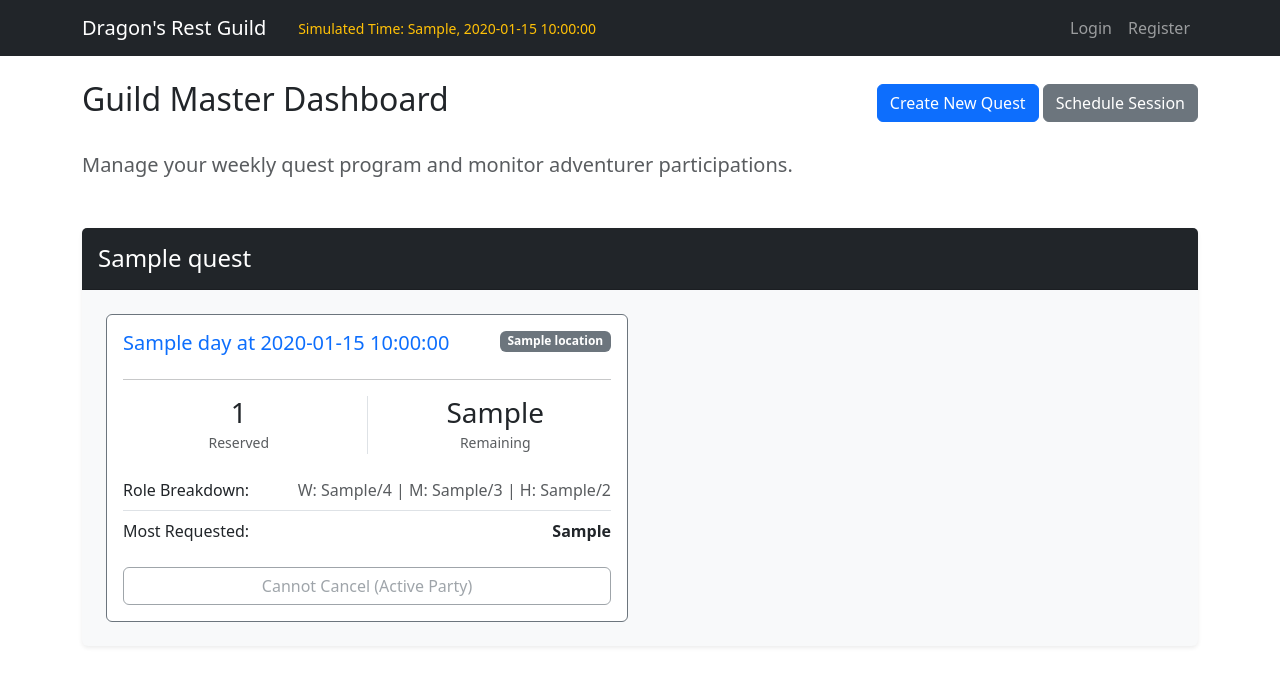
After one commit to mehranyom/IWAProject, a Flask app: template templates/gm_dashboard.html in a window 1280 px wide. The commit adds this page. Shown: the top 686 px of the page. Run offline with Flask 3, Linux system fonts and the light colour scheme; the template is opened without the code that fills it: most values are stand-ins (such as "Sample title", 1, 10 or a date in 2020).

Commit message:
guild master dashboard

```diff
--- a/app.py
+++ b/app.py
@@ -9,6 +9,8 @@ from flask_login import (
 from datetime import datetime, timedelta
 import db
 import util
+
+
 app = Flask(__name__)
 
 # Required by Flask for session management
@@ -145,7 +147,7 @@ def profile():
 @app.route('/profile/cancel/<int:participation_id>', methods=['POST'])
 @login_required
 def cancel_booking(participation_id):
-    if current_user.role != 'adventurer':
+    if current_user.role != 'Adventurer':
         return redirect(url_for('index'))
 
     # 1. Fetch the record to ensure it belongs to this user
@@ -165,5 +167,65 @@ def cancel_booking(participation_id):
     flash("Quest participation cancelled successfully.", "success")
     return redirect(url_for('profile'))
 
+@app.route('/gm/dashboard')
+@login_required
+def gm_dashboard():
+    # 1. Security Check
+    if current_user.role != 'Guild Master':
+        flash("Access denied. Only Guild Masters can view this page.", "danger")
+        return redirect(url_for('profile'))
+
+    raw_stats = db.get_gm_dashboard_stats()
+    quests_grouped = {}
+
+    # 2. Data Processing & Grouping
+    for row in raw_stats:
+        qid = row['QId']
+
+        # Initialize the quest group if it doesn't exist yet
+        if qid not in quests_grouped:
+            quests_grouped[qid] = {
+                'title': row['title'],
+                'sessions': []
+            }
+
+        # Calculate dynamic stats
+        roles = {
+            'Warrior': row['warrior_res'],
+            'Mage': row['mage_res'],
+            'Healer': row['healer_res']
+        }
+
+        max_res = max(roles.values())
+        if max_res == 0:
+            most_requested = "None yet"
+        else:
+            # Gets all roles tied for the highest number (e.g., "Warrior, Mage")
+            most_requested = ", ".join([k for k, v in roles.items() if v == max_res])
+
+        session_dict = dict(row)
+        session_dict['remaining_places'] = 9 - row['total_reserved'] # 4W + 3M + 2H = 9 total
+        session_dict['most_requested'] = most_requested
+
+        quests_grouped[qid]['sessions'].append(session_dict)
+
+    return render_template('gm_dashboard.html', quests_grouped=quests_grouped)
+
+@app.route('/gm/cancel_session/<int:session_id>', methods=['POST'])
+@login_required
+def gm_cancel_session(session_id):
+    if current_user.role != 'guild_master':
+        return redirect(url_for('index'))
+
+    success = db.cancel_session_if_empty(session_id)
+
+    if success:
+        flash("Session cancelled successfully.", "success")
+    else:
+        flash("Cannot cancel this session. Adventurers have already joined.", "danger")
+
+    return redirect(url_for('gm_dashboard'))
+
 if __name__ == '__main__':
-    app.run(debug=True)
+    # Add port=5001 to bypass the AirPlay conflict
+    app.run(debug=True, port=5001)
--- a/model.py
+++ b/model.py
@@ -5,3 +5,7 @@ class User(UserMixin):
         self.UId = id
         self.username = username
         self.role = role
+
+    def get_id(self):
+        # Flask-Login requires this to be returned as a string!
+        return str(self.UId)
--- a/templates/base.html
+++ b/templates/base.html
@@ -24,11 +24,13 @@
                                 <span class="nav-link text-light">Welcome, {{ current_user.username }}</span>
                             </li>
                             {% if current_user.role == 'guild_master' %}
-                                <li class="nav-item"><a class="nav-link" href="#">GM Dashboard</a></li>
+                                <li class="nav-item"><a class="nav-link" href="{{ url_for('gm_dashboard') }}">GM Dashboard</a></li>
                             {% else %}
                                 <li class="nav-item"><a class="nav-link" href="{{ url_for('profile') }}">My Profile</a></li>
                             {% endif %}
-                            <li class="nav-item"><a class="nav-link" href="#">Logout</a></li>
+
+                            <li class="nav-item"><a class="nav-link" href="{{ url_for('logout') }}">Logout</a></li>
+
                         {% else %}
                             <li class="nav-item"><a class="nav-link" href="{{ url_for('login') }}">Login</a></li>
                             <li class="nav-item"><a class="nav-link" href="{{ url_for('register') }}">Register</a></li>
--- /dev/null
+++ b/templates/gm_dashboard.html
@@ -0,0 +1,78 @@
+{% extends 'base.html' %}
+
+{% block content %}
+<div class="d-flex justify-content-between align-items-center mb-4">
+    <h2>Guild Master Dashboard</h2>
+    <div>
+        <a href="#" class="btn btn-primary">Create New Quest</a>
+        <a href="#" class="btn btn-secondary">Schedule Session</a>
+    </div>
+</div>
+
+<p class="lead text-muted mb-5">Manage your weekly quest program and monitor adventurer participations.</p>
+
+{% if quests_grouped %}
+    {% for qid, quest in quests_grouped.items() %}
+        <div class="card shadow-sm mb-5 border-0 bg-light">
+            <div class="card-header bg-dark text-white py-3">
+                <h4 class="mb-0">{{ quest.title }}</h4>
+            </div>
+
+            <div class="card-body p-4">
+                <div class="row row-cols-1 row-cols-lg-2 g-4">
+                    {% for session in quest.sessions %}
+                        <div class="col">
+                            <div class="card h-100 border-secondary">
+                                <div class="card-body">
+                                    <div class="d-flex justify-content-between">
+                                        <h5 class="card-title text-primary">{{ session.day }} at {{ session.start_time }}</h5>
+                                        <span class="badge bg-secondary h-100">{{ session.location }}</span>
+                                    </div>
+
+                                    <hr>
+
+                                    <div class="row text-center mb-3">
+                                        <div class="col border-end">
+                                            <h3 class="mb-0">{{ session.total_reserved }}</h3>
+                                            <small class="text-muted">Reserved</small>
+                                        </div>
+                                        <div class="col">
+                                            <h3 class="mb-0">{{ session.remaining_places }}</h3>
+                                            <small class="text-muted">Remaining</small>
+                                        </div>
+                                    </div>
+
+                                    <ul class="list-group list-group-flush mb-3">
+                                        <li class="list-group-item d-flex justify-content-between px-0">
+                                            Role Breakdown:
+                                            <span class="text-muted">
+                                                W: {{ session.warrior_res }}/4 | M: {{ session.mage_res }}/3 | H: {{ session.healer_res }}/2
+                                            </span>
+                                        </li>
+                                        <li class="list-group-item d-flex justify-content-between px-0">
+                                            Most Requested:
+                                            <strong>{{ session.most_requested }}</strong>
+                                        </li>
+                                    </ul>
+
+                                    <div class="text-end mt-auto">
+                                        {% if session.total_reserved == 0 %}
+                                            <form action="{{ url_for('gm_cancel_session', session_id=session.SId) }}" method="POST" onsubmit="return confirm('Permanently cancel this scheduled session?');">
+                                                <button type="submit" class="btn btn-outline-danger w-100">Cancel Session</button>
+                                            </form>
+                                        {% else %}
+                                            <button class="btn btn-outline-secondary w-100" disabled>Cannot Cancel (Active Party)</button>
+                                        {% endif %}
+                                    </div>
+                                </div>
+                            </div>
+                        </div>
+                    {% endfor %}
+                </div>
+            </div>
+        </div>
+    {% endfor %}
+{% else %}
+    <div class="alert alert-info">No quests or sessions have been scheduled for this week.</div>
+{% endif %}
+{% endblock %}
```
Also changed, not shown: db.py (+50 -0 lines), hash.py (added, +47 -0 lines), database.db.
